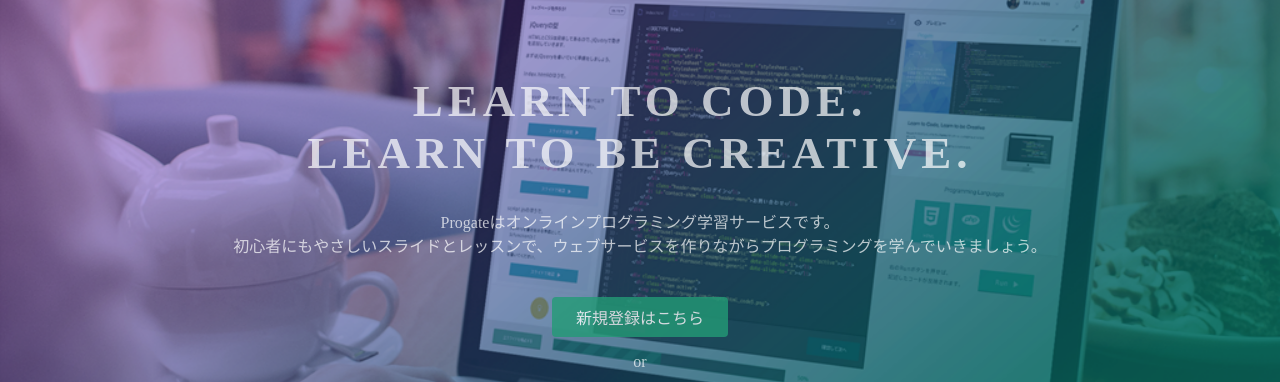
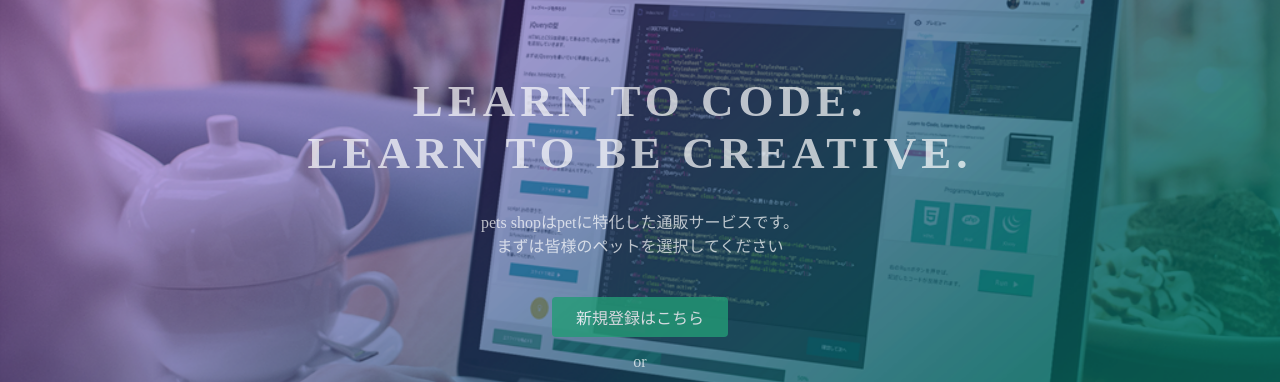
Before and after one commit to Yuichi-Murata01/github.io, a plain HTML site: page index.html in a window 1280 px wide. Shown: the part 135-517 px from the top of the page. Drawn offline with Linux system fonts and the light colour scheme.

Commit message:
Update index.html

```diff
--- a/index.html
+++ b/index.html
@@ -24,7 +24,7 @@
   <div class="top-wrapper">
     <div class="container">
       <h1>LEARN TO CODE.<br>LEARN TO BE CREATIVE.</h1>
-      <p>Progateはオンラインプログラミング学習サービスです。<br>初心者にもやさしいスライドとレッスンで、ウェブサービスを作りながらプログラミングを学んでいきましょう。</p>
+      <p>pets shopはpetに特化した通販サービスです。<br>まずは皆様のペットを選択してください</p>
       <div class="btn-wrapper">
         <a href="#" class="btn signup">新規登録はこちら</a>
         <p>or</p>
```
